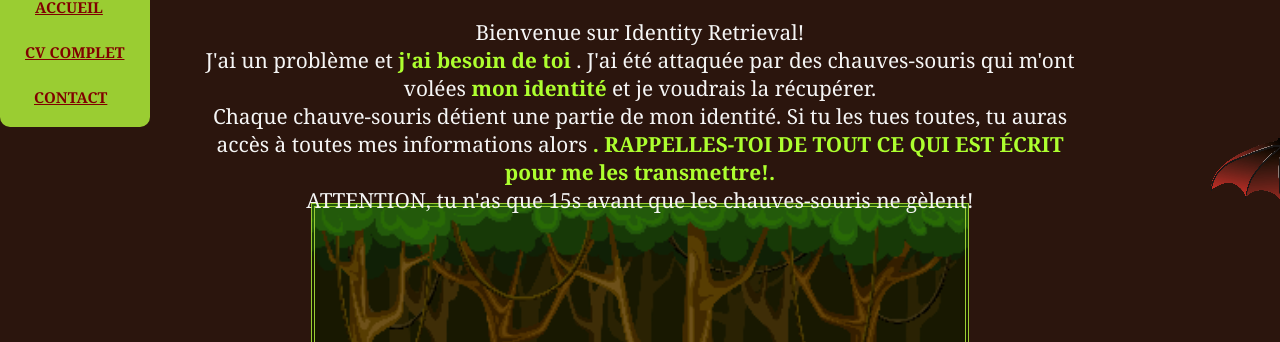
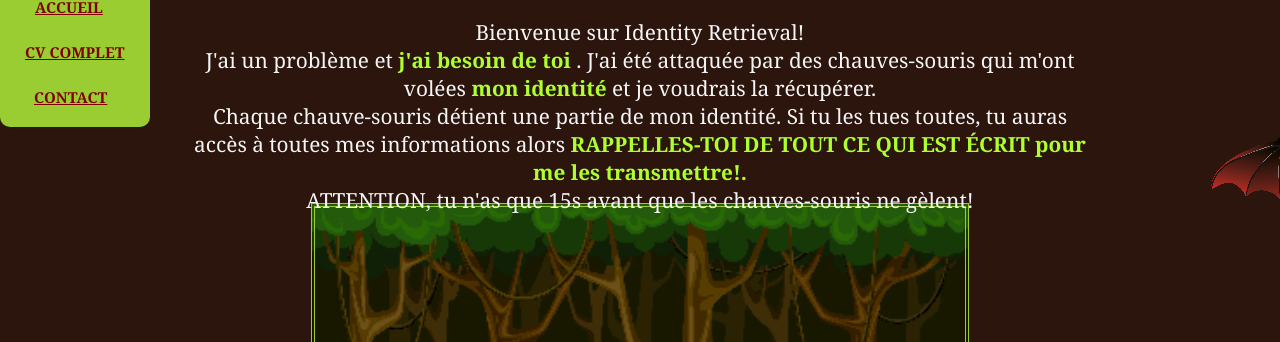
Before and after one commit to ELKAMINA/1stProject_CVGAM, a plain HTML site: page index.html in a window 1280 px wide. Shown: the part 123-465 px from the top of the page. Drawn offline with Linux system fonts and the light colour scheme.

Commit message:
Small Cor

```diff
--- a/index.html
+++ b/index.html
@@ -40,7 +40,7 @@
 <div id = "Instructions">
     <p>
         Bienvenue sur Identity Retrieval!<br>
-        J'ai un problème et <span class="spanish1">j'ai besoin de toi </span> . J'ai été attaquée par des chauves-souris qui m'ont volées  <span class="spanish1">mon identité</span> et je voudrais la récupérer. <br> Chaque chauve-souris détient une partie de mon identité. Si tu les tues toutes, tu auras accès à toutes mes informations alors <span class="spanish1">. RAPPELLES-TOI DE TOUT CE QUI EST ÉCRIT pour me les transmettre!.</span><br> ATTENTION, tu n'as que 15s avant que les chauves-souris ne gèlent!</p>
+        J'ai un problème et <span class="spanish1">j'ai besoin de toi </span> . J'ai été attaquée par des chauves-souris qui m'ont volées  <span class="spanish1">mon identité</span> et je voudrais la récupérer. <br> Chaque chauve-souris détient une partie de mon identité. Si tu les tues toutes, tu auras accès à toutes mes informations alors <span class="spanish1"> RAPPELLES-TOI DE TOUT CE QUI EST ÉCRIT pour me les transmettre!.</span><br> ATTENTION, tu n'as que 15s avant que les chauves-souris ne gèlent!</p>
 </div>
 
     <!-- Menu -->
```
